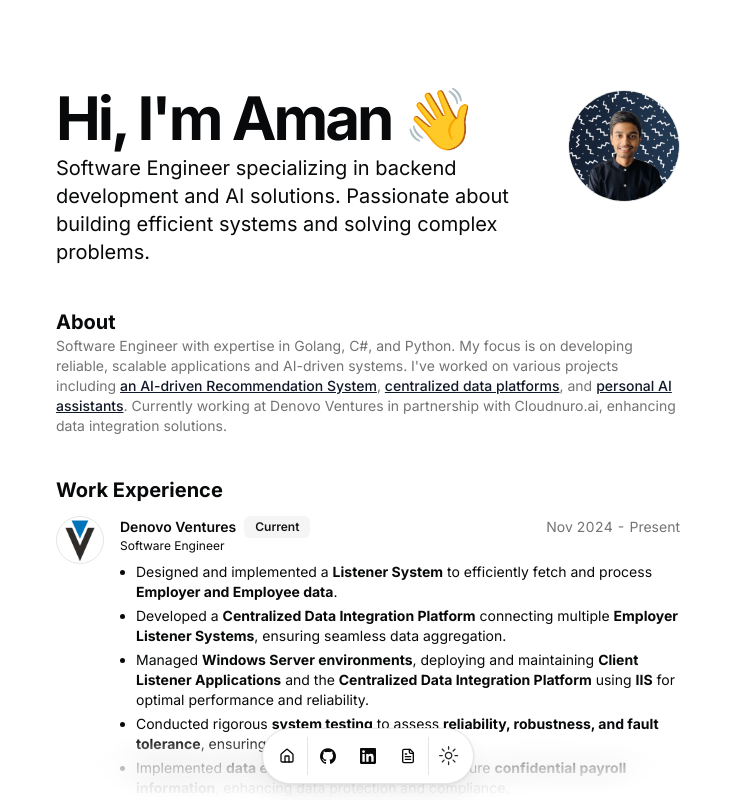
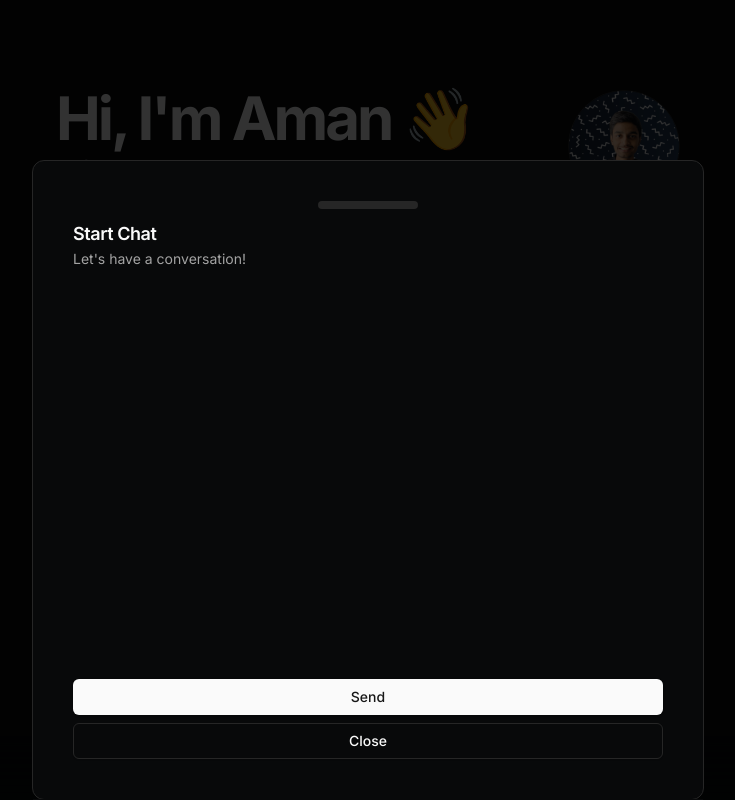
Before and after one commit to saxena-aman/portfolio-v2, a Next.js app: page / in a window 1280 px wide. Both pictures are taken after a click on the button 721 px from the left and 756 px from the top of the page. Shown: the top 800 px of the page, without its empty margins (272-1007 px from the left). Built offline with nearby package versions, Linux system fonts and the light colour scheme.

Commit message:
Added Drawer for AI Agent

```diff
--- a/package.json
+++ b/package.json
@@ -10,7 +10,9 @@
   },
   "dependencies": {
     "@radix-ui/react-avatar": "^1.0.4",
+    "@radix-ui/react-dialog": "^1.1.7",
     "@radix-ui/react-icons": "^1.3.0",
+    "@radix-ui/react-label": "^2.1.3",
     "@radix-ui/react-separator": "^1.1.0",
     "@radix-ui/react-slot": "^1.0.2",
     "@radix-ui/react-tooltip": "^1.0.7",
@@ -34,7 +36,8 @@
     "shiki": "^1.7.0",
     "tailwind-merge": "^2.3.0",
     "tailwindcss-animate": "^1.0.7",
-    "unified": "^11.0.4"
+    "unified": "^11.0.4",
+    "vaul": "^1.1.2"
   },
   "devDependencies": {
     "@tailwindcss/typography": "^0.5.13",
--- a/src/app/layout.tsx
+++ b/src/app/layout.tsx
@@ -57,14 +57,18 @@ export default function RootLayout({
     <html lang="en" suppressHydrationWarning>
       <body
         className={cn(
-          "min-h-screen bg-background font-sans antialiased max-w-2xl mx-auto py-12 sm:py-24 px-6",
+          "min-h-screen bg-background font-sans antialiased",
           fontSans.variable
         )}
       >
         <ThemeProvider attribute="class" defaultTheme="dark">
           <TooltipProvider delayDuration={0}>
-            {children}
-            <Navbar />
+            <div className="relative">
+              <div className="max-w-2xl mx-auto py-12 sm:py-24 px-6">
+                {children}
+              </div>
+              <Navbar />
+            </div>
           </TooltipProvider>
         </ThemeProvider>
       </body>
--- /dev/null
+++ b/src/components/DrawerToggle.tsx
@@ -0,0 +1,63 @@
+"use client";
+
+import { useState } from "react";
+import {
+  Drawer,
+  DrawerContent,
+  DrawerDescription,
+  DrawerFooter,
+  DrawerHeader,
+  DrawerTitle,
+  DrawerClose,
+} from "@/components/ui/drawer";
+import { Button } from "@/components/ui/button";
+import { Bot } from 'lucide-react';
+import { cn } from "@/lib/utils";
+
+interface DrawerToggleProps {
+  className?: string;
+  style?: React.CSSProperties;
+  buttonClassName?: string;
+  buttonStyle?: React.CSSProperties;
+}
+
+export function DrawerToggle({
+  className,
+  style,
+  buttonClassName,
+  buttonStyle
+}: DrawerToggleProps) {
+  const [open, setOpen] = useState(false);
+
+  return (
+    <>
+      <Button
+        variant="ghost"
+        type="button"
+        size="icon"
+        className={buttonClassName}
+        style={buttonStyle}
+        onClick={() => setOpen(true)}
+      >
+        <Bot className="size-5"/>
+      </Button>
+
+      <Drawer open={open} onOpenChange={setOpen}>
+        <DrawerContent className={cn("w-full rounded-t-xl p-6", className)} style={style}>
+          <DrawerHeader>
+            <DrawerTitle>Start Chat</DrawerTitle>
+            <DrawerDescription>Let's have a conversation!</DrawerDescription>
+          </DrawerHeader>
+          <DrawerFooter>
+            <Button>Send</Button>
+            <DrawerClose asChild>
+              <Button variant="outline" onClick={() => setOpen(false)}>
+                Close
+              </Button>
+            </DrawerClose>
+          </DrawerFooter>
+        </DrawerContent>
+      </Drawer>
+    </>
+  );
+}
--- a/src/components/navbar.tsx
+++ b/src/components/navbar.tsx
@@ -10,6 +10,7 @@ import {
 import { DATA } from "@/data/resume";
 import { cn } from "@/lib/utils";
 import Link from "next/link";
+import { DrawerToggle } from "./DrawerToggle";
 
 export default function Navbar() {
   return (
@@ -59,11 +60,39 @@ export default function Navbar() {
               </Tooltip>
             </DockIcon>
           ))}
+        <DockIcon key="chat">
+          <Tooltip>
+            <TooltipTrigger asChild>
+              <Link
+                href="#"
+                className={cn(
+                  buttonVariants({ variant: "ghost", size: "icon" }),
+                  "size-12"
+                )}
+              >
+                <DrawerToggle className="w-full max-w-2xl mx-auto h-[80vh] rounded-xl p-6"/>
+              </Link>
+            </TooltipTrigger>
+            <TooltipContent>
+              <p>Chat</p>
+            </TooltipContent>
+          </Tooltip>
+        </DockIcon>
+
         <Separator orientation="vertical" className="h-full py-2" />
+
         <DockIcon>
           <Tooltip>
             <TooltipTrigger asChild>
-              <ModeToggle />
+              <Link
+                href="#"
+                className={cn(
+                  buttonVariants({ variant: "ghost", size: "icon" }),
+                  "size-12"
+                )}
+              >
+                <ModeToggle />
+              </Link>
             </TooltipTrigger>
             <TooltipContent>
               <p>Theme</p>
--- /dev/null
+++ b/src/components/ui/drawer.tsx
@@ -0,0 +1,118 @@
+"use client"
+
+import * as React from "react"
+import { Drawer as DrawerPrimitive } from "vaul"
+
+import { cn } from "@/lib/utils"
+
+const Drawer = ({
+  shouldScaleBackground = true,
+  ...props
+}: React.ComponentProps<typeof DrawerPrimitive.Root>) => (
+  <DrawerPrimitive.Root
+    shouldScaleBackground={shouldScaleBackground}
+    {...props}
+  />
+)
+Drawer.displayName = "Drawer"
+
+const DrawerTrigger = DrawerPrimitive.Trigger
+
+const DrawerPortal = DrawerPrimitive.Portal
+
+const DrawerClose = DrawerPrimitive.Close
+
+const DrawerOverlay = React.forwardRef<
+  React.ElementRef<typeof DrawerPrimitive.Overlay>,
+  React.ComponentPropsWithoutRef<typeof DrawerPrimitive.Overlay>
+>(({ className, ...props }, ref) => (
+  <DrawerPrimitive.Overlay
+    ref={ref}
+    className={cn("fixed inset-0 z-50 bg-black/80", className)}
+    {...props}
+  />
+))
+DrawerOverlay.displayName = DrawerPrimitive.Overlay.displayName
+
+const DrawerContent = React.forwardRef<
+  React.ElementRef<typeof DrawerPrimitive.Content>,
+  React.ComponentPropsWithoutRef<typeof DrawerPrimitive.Content>
+>(({ className, children, ...props }, ref) => (
+  <DrawerPortal>
+    <DrawerOverlay />
+    <DrawerPrimitive.Content
+      ref={ref}
+      className={cn(
+        "fixed inset-x-0 bottom-0 z-50 mt-24 flex h-auto flex-col rounded-t-[10px] border bg-background",
+        className
+      )}
+      {...props}
+    >
+      <div className="mx-auto mt-4 h-2 w-[100px] rounded-full bg-muted" />
+      {children}
+    </DrawerPrimitive.Content>
+  </DrawerPortal>
+))
+DrawerContent.displayName = "DrawerContent"
+
+const DrawerHeader = ({
+  className,
+  ...props
+}: React.HTMLAttributes<HTMLDivElement>) => (
+  <div
+    className={cn("grid gap-1.5 p-4 text-center sm:text-left", className)}
+    {...props}
+  />
+)
+DrawerHeader.displayName = "DrawerHeader"
+
+const DrawerFooter = ({
+  className,
+  ...props
+}: React.HTMLAttributes<HTMLDivElement>) => (
+  <div
+    className={cn("mt-auto flex flex-col gap-2 p-4", className)}
+    {...props}
+  />
+)
+DrawerFooter.displayName = "DrawerFooter"
+
+const DrawerTitle = React.forwardRef<
+  React.ElementRef<typeof DrawerPrimitive.Title>,
+  React.ComponentPropsWithoutRef<typeof DrawerPrimitive.Title>
+>(({ className, ...props }, ref) => (
+  <DrawerPrimitive.Title
+    ref={ref}
+    className={cn(
+      "text-lg font-semibold leading-none tracking-tight",
+      className
+    )}
+    {...props}
+  />
+))
+DrawerTitle.displayName = DrawerPrimitive.Title.displayName
+
+const DrawerDescription = React.forwardRef<
+  React.ElementRef<typeof DrawerPrimitive.Description>,
+  React.ComponentPropsWithoutRef<typeof DrawerPrimitive.Description>
+>(({ className, ...props }, ref) => (
+  <DrawerPrimitive.Description
+    ref={ref}
+    className={cn("text-sm text-muted-foreground", className)}
+    {...props}
+  />
+))
+DrawerDescription.displayName = DrawerPrimitive.Description.displayName
+
+export {
+  Drawer,
+  DrawerPortal,
+  DrawerOverlay,
+  DrawerTrigger,
+  DrawerClose,
+  DrawerContent,
+  DrawerHeader,
+  DrawerFooter,
+  DrawerTitle,
+  DrawerDescription,
+}
--- /dev/null
+++ b/src/components/ui/input.tsx
@@ -0,0 +1,22 @@
+import * as React from "react"
+
+import { cn } from "@/lib/utils"
+
+const Input = React.forwardRef<HTMLInputElement, React.ComponentProps<"input">>(
+  ({ className, type, ...props }, ref) => {
+    return (
+      <input
+        type={type}
+        className={cn(
+          "flex h-9 w-full rounded-md border border-input bg-transparent px-3 py-1 text-base shadow-sm transition-colors file:border-0 file:bg-transparent file:text-sm file:font-medium file:text-foreground placeholder:text-muted-foreground focus-visible:outline-none focus-visible:ring-1 focus-visible:ring-ring disabled:cursor-not-allowed disabled:opacity-50 md:text-sm",
+          className
+        )}
+        ref={ref}
+        {...props}
+      />
+    )
+  }
+)
+Input.displayName = "Input"
+
+export { Input }
--- /dev/null
+++ b/src/components/ui/label.tsx
@@ -0,0 +1,26 @@
+"use client"
+
+import * as React from "react"
+import * as LabelPrimitive from "@radix-ui/react-label"
+import { cva, type VariantProps } from "class-variance-authority"
+
+import { cn } from "@/lib/utils"
+
+const labelVariants = cva(
+  "text-sm font-medium leading-none peer-disabled:cursor-not-allowed peer-disabled:opacity-70"
+)
+
+const Label = React.forwardRef<
+  React.ElementRef<typeof LabelPrimitive.Root>,
+  React.ComponentPropsWithoutRef<typeof LabelPrimitive.Root> &
+    VariantProps<typeof labelVariants>
+>(({ className, ...props }, ref) => (
+  <LabelPrimitive.Root
+    ref={ref}
+    className={cn(labelVariants(), className)}
+    {...props}
+  />
+))
+Label.displayName = LabelPrimitive.Root.displayName
+
+export { Label }
--- a/src/data/resume.tsx
+++ b/src/data/resume.tsx
@@ -56,41 +56,11 @@ export const DATA = {
         name: "Resume",
         url: "https://personal-items1.s3.ap-south-1.amazonaws.com/Aman_Resume.pdf",
         icon: FileText,
-
         navbar: true,
       },
     },
   },
   work: [
-    {
-      company: "Denovo Ventures",
-      href: "#",
-      badges: ["Current"],
-      location: "Remote",
-      title: "Software Engineer",
-      logoUrl: "/Denovo.png",  // You'll need to add this image
-      start: "Nov 2024",
-      end: "Present",
-      description: (
-        <ul className="list-disc pl-4 space-y-1">
-          <li>Designed and implemented a <b>Listener System</b> to efficiently fetch and process <b>Employer and Employee data</b>.</li>
-          <li>Developed a <b>Centralized Data Integration Platform</b> connecting multiple <b>Employer Listener Systems</b>, ensuring seamless data aggregation.</li>
-          <li>Managed <b>Windows Server environments</b>, deploying and maintaining <b>Client Listener Applications</b> and the <b>Centralized Data Integration Platform</b> using <b>IIS</b> for optimal performance and reliability.</li>
-          <li>Conducted rigorous <b>system testing</b> to assess <b>reliability, robustness, and fault tolerance</b>, ensuring high availability.</li>
-          <li>Implemented <b>data encryption mechanisms</b> to secure <b>confidential payroll information</b>, enhancing data protection and compliance.</li>
-          <li>Collaborated cross-functionally with <b>Denovo Ventures and Equifax teams</b>, aligning development efforts with business objectives and security standards.</li>
-        </ul>
-      ),
-      skills:[
-        ".NET",
-        "C#",
-        "Python",
-        "ASP.NET",
-        "SQL",
-        "IIS",
-        "GitLab",
-      ]
-    },
     {
       company: "Cloudnuro.ai",
       href: "#",
@@ -122,6 +92,35 @@ export const DATA = {
         "Redux",
         "VueJS",
         "GitHub"
+      ]
+    },
+    {
+      company: "Denovo Ventures",
+      href: "#",
+      badges: ["Current"],
+      location: "Remote",
+      title: "Software Engineer",
+      logoUrl: "/Denovo.png",  // You'll need to add this image
+      start: "Nov 2024",
+      end: "Present",
+      description: (
+        <ul className="list-disc pl-4 space-y-1">
+          <li>Designed and implemented a <b>Listener System</b> to efficiently fetch and process <b>Employer and Employee data</b>.</li>
+          <li>Developed a <b>Centralized Data Integration Platform</b> connecting multiple <b>Employer Listener Systems</b>, ensuring seamless data aggregation.</li>
+          <li>Managed <b>Windows Server environments</b>, deploying and maintaining <b>Client Listener Applications</b> and the <b>Centralized Data Integration Platform</b> using <b>IIS</b> for optimal performance and reliability.</li>
+          <li>Conducted rigorous <b>system testing</b> to assess <b>reliability, robustness, and fault tolerance</b>, ensuring high availability.</li>
+          <li>Implemented <b>data encryption mechanisms</b> to secure <b>confidential payroll information</b>, enhancing data protection and compliance.</li>
+          <li>Collaborated cross-functionally with <b>Denovo Ventures and Equifax teams</b>, aligning development efforts with business objectives and security standards.</li>
+        </ul>
+      ),
+      skills:[
+        ".NET",
+        "C#",
+        "Python",
+        "ASP.NET",
+        "SQL",
+        "IIS",
+        "GitLab",
       ]
     }
   ],
```
Also changed, not shown: 1 other file (tests, documents, lock files or other folders).
